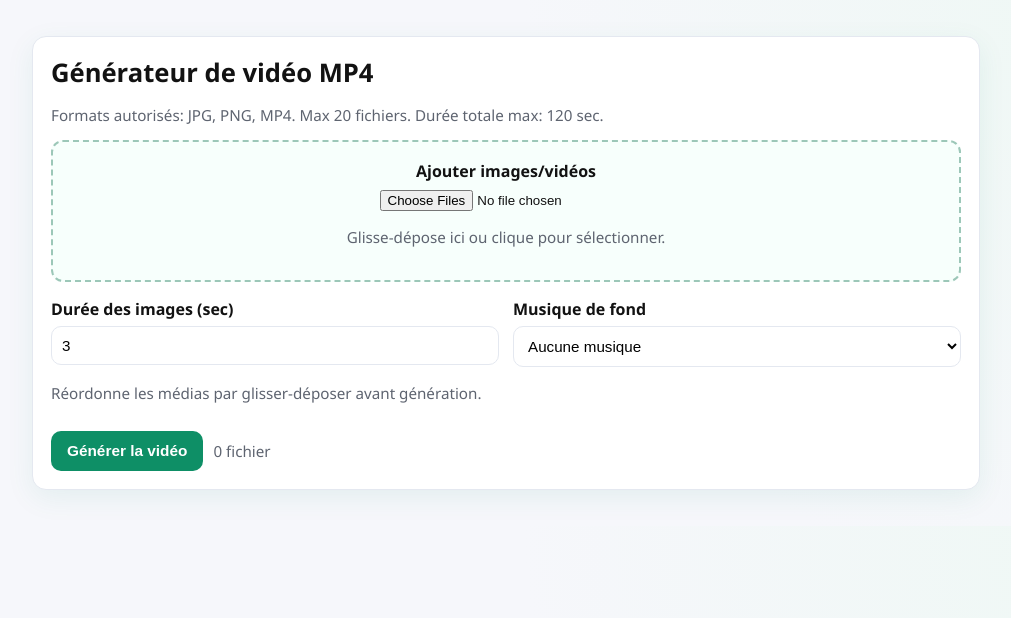
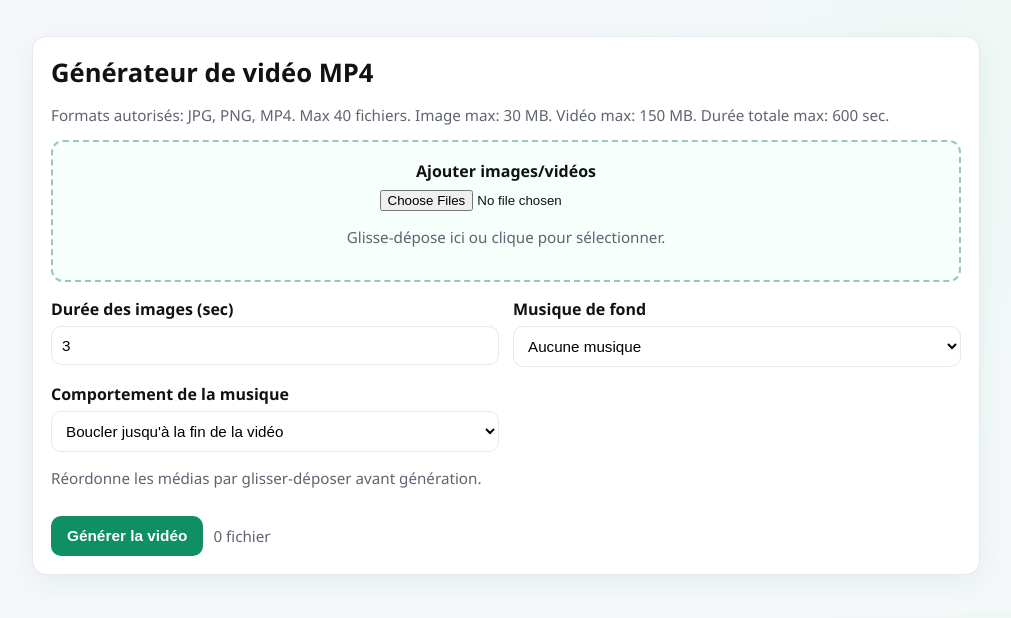
Before and after one commit to UrbanCS/video_builder_project, a PHP site: page / in a window 1280 px wide. Shown: the top 618 px of the page, without its empty margins (134-1145 px from the left). Run offline with PHP 8.4, Linux system fonts and the light colour scheme; a stand-in replaces the project's code that opens the database connection; some libraries are stand-ins or nearby versions.

Commit message:
Improve upload limits, JSON error handling, and music behavior modes

```diff
--- a/public/index.php
+++ b/public/index.php
@@ -3,6 +3,8 @@ declare(strict_types=1);
 
 require __DIR__ . '/../server/common.php';
 $musicFiles = listMusicFiles();
+$postMaxBytes = iniSizeToBytes((string) ini_get('post_max_size'));
+$maxTotalUploadBytes = $postMaxBytes > 0 ? (int) floor($postMaxBytes * 0.9) : (38 * 1024 * 1024);
 ?>
 <!doctype html>
 <html lang="fr">
@@ -139,7 +141,7 @@ $musicFiles = listMusicFiles();
   <main class="container">
     <section class="panel">
       <h1>Générateur de vidéo MP4</h1>
-      <p class="muted">Formats autorisés: JPG, PNG, MP4. Max 20 fichiers. Durée totale max: 120 sec.</p>
+      <p class="muted">Formats autorisés: JPG, PNG, MP4. Max 40 fichiers. Image max: 30 MB. Vidéo max: 150 MB. Durée totale max: 600 sec.</p>
 
       <div class="dropzone" id="dropzone">
         <label for="mediaInput">Ajouter images/vidéos</label>
@@ -162,6 +164,15 @@ $musicFiles = listMusicFiles();
           </select>
         </div>
       </div>
+      <div class="grid" style="margin-top: 0;">
+        <div>
+          <label for="musicMode">Comportement de la musique</label>
+          <select id="musicMode">
+            <option value="loop">Boucler jusqu'à la fin de la vidéo</option>
+            <option value="stop">Arrêter la musique à la fin de la piste</option>
+          </select>
+        </div>
+      </div>
 
       <p class="muted">Réordonne les médias par glisser-déposer avant génération.</p>
       <ul id="previewList" class="preview-list"></ul>
@@ -177,8 +188,14 @@ $musicFiles = listMusicFiles();
   </main>
 
 <script>
+  const BASE_URL = "<?= BASE_URL ?>";
+</script>
+<script>
 (() => {
-  const MAX_FILES = 20;
+  const MAX_FILES = 40;
+  const MAX_IMAGE_SIZE = 30 * 1024 * 1024;
+  const MAX_VIDEO_SIZE = 150 * 1024 * 1024;
+  const MAX_TOTAL_UPLOAD_SIZE = <?= $maxTotalUploadBytes ?>;
   const allowedExt = new Set(['jpg', 'jpeg', 'png', 'mp4']);
   const mediaInput = document.getElementById('mediaInput');
   const dropzone = document.getElementById('dropzone');
@@ -186,6 +203,7 @@ $musicFiles = listMusicFiles();
   const generateBtn = document.getElementById('generateBtn');
   const imageDurationInput = document.getElementById('imageDuration');
   const musicSelect = document.getElementById('musicSelect');
+  const musicMode = document.getElementById('musicMode');
   const statusBox = document.getElementById('statusBox');
   const resultBox = document.getElementById('resultBox');
   const countInfo = document.getElementById('countInfo');
@@ -219,6 +237,10 @@ $musicFiles = listMusicFiles();
     countInfo.textContent = `${mediaState.length} fichier${mediaState.length > 1 ? 's' : ''}`;
   }
 
+  function totalUploadSize(files) {
+    return files.reduce((sum, item) => sum + item.file.size, 0);
+  }
+
   function removeItem(id) {
     const idx = mediaState.findIndex(item => item.id === id);
     if (idx >= 0) {
@@ -249,6 +271,20 @@ $musicFiles = listMusicFiles();
       }
 
       const type = extension === 'mp4' ? 'video' : 'image';
+      const maxSize = type === 'image' ? MAX_IMAGE_SIZE : MAX_VIDEO_SIZE;
+      const maxSizeMb = Math.round(maxSize / (1024 * 1024));
+      if (file.size > maxSize) {
+        setStatus(`Fichier trop volumineux (${maxSizeMb} MB max): ${file.name}`, true);
+        continue;
+      }
+
+      const projectedTotal = totalUploadSize(mediaState) + file.size;
+      if (projectedTotal > MAX_TOTAL_UPLOAD_SIZE) {
+        const maxTotalMb = Math.round(MAX_TOTAL_UPLOAD_SIZE / (1024 * 1024));
+        setStatus(`Taille totale trop élevée (${maxTotalMb} MB max par envoi): ${file.name}`, true);
+        continue;
+      }
+
       mediaState.push({
         id: uid(),
         file,
@@ -307,13 +343,19 @@ $musicFiles = listMusicFiles();
         throw new Error('Erreur status endpoint');
       }
 
-      const data = await res.json();
+      const raw = await res.text();
+      let data = null;
+      try {
+        data = JSON.parse(raw);
+      } catch (e) {
+        throw new Error(`Réponse status non-JSON: ${raw.slice(0, 180)}`);
+      }
       const status = data.status || 'unknown';
       setStatus(`Job ${jobId}: ${status}`);
 
       if (status === 'done') {
         resultBox.hidden = false;
-        const url = data.url || `/outputs/${jobId}.mp4`;
+        const url = data.url || `${BASE_URL}outputs/${jobId}.mp4`;
         resultBox.innerHTML = `Vidéo prête: <a href="${url}" target="_blank" rel="noopener">${url}</a>`;
         return;
       }
@@ -342,6 +384,12 @@ $musicFiles = listMusicFiles();
       return;
     }
 
+    if (totalUploadSize(mediaState) > MAX_TOTAL_UPLOAD_SIZE) {
+      const maxTotalMb = Math.round(MAX_TOTAL_UPLOAD_SIZE / (1024 * 1024));
+      setStatus(`Taille totale trop élevée (${maxTotalMb} MB max par envoi).`, true);
+      return;
+    }
+
     generateBtn.disabled = true;
     setStatus('Upload en cours...');
 
@@ -357,13 +405,20 @@ $musicFiles = listMusicFiles();
       formData.append('order_json', JSON.stringify(order));
       formData.append('image_duration', String(imageDuration));
       formData.append('music', musicSelect.value);
+      formData.append('music_mode', musicMode.value);
 
       const resp = await fetch(GENERATE_ENDPOINT, {
         method: 'POST',
         body: formData
       });
 
-      const payload = await resp.json();
+      const raw = await resp.text();
+      let payload = null;
+      try {
+        payload = JSON.parse(raw);
+      } catch (e) {
+        throw new Error(`Réponse generate non-JSON: ${raw.slice(0, 180)}`);
+      }
       if (!resp.ok || !payload.job_id) {
         throw new Error(payload.error || 'Erreur lors de la création du job');
       }
--- a/server/common.php
+++ b/server/common.php
@@ -1,5 +1,7 @@
 <?php
 declare(strict_types=1);
+
+require_once __DIR__ . '/config.php';
 
 const ROOT_DIR = __DIR__ . '/..';
 const UPLOADS_DIR = ROOT_DIR . '/uploads';
@@ -7,11 +9,11 @@ const OUTPUTS_DIR = ROOT_DIR . '/outputs';
 const JOBS_DIR = ROOT_DIR . '/jobs';
 const MUSIC_DIR = ROOT_DIR . '/music';
 
-const MAX_FILES = 20;
-const MAX_TOTAL_DURATION = 120;
+const MAX_FILES = 40;
+const MAX_TOTAL_DURATION = 600;
 const DEFAULT_IMAGE_DURATION = 3;
 const MAX_IMAGE_DURATION = 10;
-const MAX_IMAGE_SIZE = 10 * 1024 * 1024;   // 10MB
+const MAX_IMAGE_SIZE = 30 * 1024 * 1024;   // 30MB
 const MAX_VIDEO_SIZE = 150 * 1024 * 1024;  // 150MB
 
 const ALLOWED_EXTENSIONS = ['jpg', 'jpeg', 'png', 'mp4'];
@@ -48,6 +50,15 @@ function sanitizeMusicFilename(string $filename): string
         return '';
     }
     return $base;
+}
+
+function sanitizeMusicMode(string $mode): string
+{
+    $normalized = strtolower(trim($mode));
+    if (in_array($normalized, ['loop', 'stop'], true)) {
+        return $normalized;
+    }
+    return 'loop';
 }
 
 function normalizeUploadedFiles(string $field): array
@@ -197,6 +208,38 @@ function runCommand(array $args): array
     ];
 }
 
+function iniSizeToBytes(string $value): int
+{
+    $value = trim($value);
+    if ($value === '') {
+        return 0;
+    }
+
+    $unit = strtolower(substr($value, -1));
+    $numberPart = $value;
+    if (in_array($unit, ['k', 'm', 'g'], true)) {
+        $numberPart = substr($value, 0, -1);
+    } else {
+        $unit = '';
+    }
+
+    $number = (float) trim($numberPart);
+    if ($number <= 0) {
+        return 0;
+    }
+
+    $bytes = $number;
+    if ($unit === 'k') {
+        $bytes *= 1024;
+    } elseif ($unit === 'm') {
+        $bytes *= 1024 * 1024;
+    } elseif ($unit === 'g') {
+        $bytes *= 1024 * 1024 * 1024;
+    }
+
+    return (int) round($bytes);
+}
+
 function recursiveDelete(string $path): void
 {
     if (!is_dir($path)) {
```
Also changed, not shown: docs/CPANEL_SETUP.md (+1 -1 lines), server/generate.php (+15 -0 lines), server/process_jobs.php (+17 -1 lines), server/status.php (+5 -2 lines).
